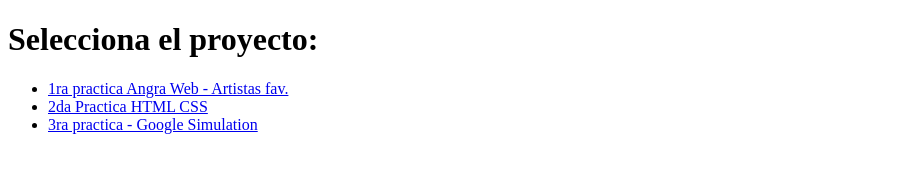
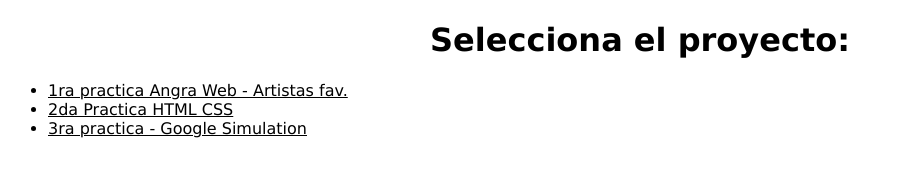
Before and after one commit to InFiNiTe90X/demo-practica, a plain HTML site: page index.html in a window 1280 px wide. Shown: the whole page, without its empty margins (0-901 px from the left). Drawn offline with Linux system fonts and the light colour scheme.

Commit message:
Intro web updating

```diff
--- a/index.html
+++ b/index.html
@@ -3,8 +3,10 @@
     <head>
         <meta charset="utf-8"/>
         <title>Ucamp | Manuel Silva</title>
+        <link rel="stylesheet" href="styles.css"/>
     </head>
     <body>
+        <div id="content">
             <h1>Selecciona el proyecto:</h1>
             <ul>
                 <li>
@@ -17,5 +19,6 @@
                     <a href="#">3ra practica - Google Simulation</a>
                 </li>
             </ul>
+        </div>
     </body>
 </html>
--- /dev/null
+++ b/styles.css
@@ -0,0 +1,12 @@
+*{
+    text-align: center;
+    font-family: 'Lucida Sans', 'Lucida Sans Regular', 'Lucida Grande', 'Lucida Sans Unicode', Geneva, Verdana, sans-serif;
+}
+
+a{
+    color: black;
+}
+
+#content ul li{
+    text-align: justify;
+}
```
Lines whose indentation alone changed are shown as unchanged.
